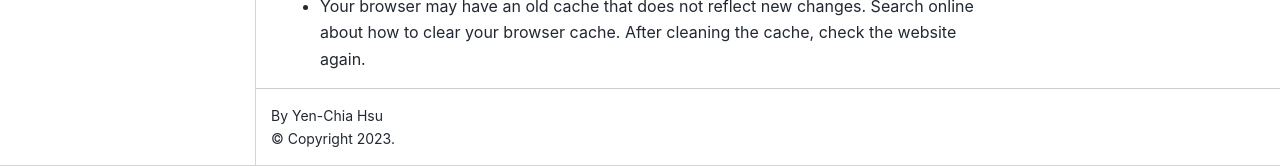
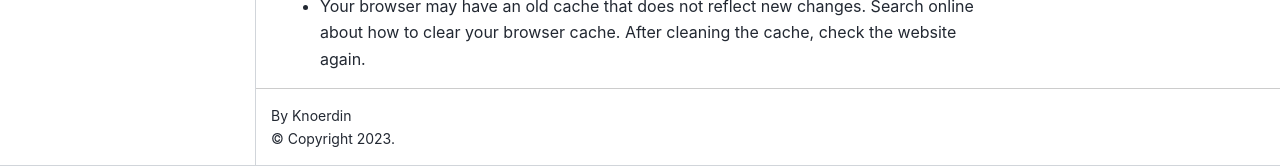
Before and after one commit to Knoerdin/informatie_visualizatie, a Jupyter Book: the page built from docs/home.md, in a window 1280 px wide and 900 px high, scrolled down 11877 px. Shown: the part 734-900 px from the top of the window. Built offline with Jupyter Book 1.0.4 settings and Sphinx 7.4.7 and the Sphinx Book theme 1.1.4, drawn with Linux system fonts in a browser that asks for light colours; pages that are not in the unit, such as notebooks, are missing from menus; comment, search, counter and statistics services are not loaded.

Commit message:
Update _config.yml

```diff
--- a/_config.yml
+++ b/_config.yml
@@ -2,7 +2,7 @@
 # Learn more at https://jupyterbook.org/customize/config.html
 
 title: Jupyter Book Template # Change this to your book title.
-author: Yen-Chia Hsu # Change this to your name (or your team/organization name).
+author: Knoerdin # Change this to your name (or your team/organization name).
 
 # Force re-execution of notebooks on each build.
 # See https://jupyterbook.org/content/execute.html
@@ -16,7 +16,7 @@
 
 # Information about where the book exists on the web
 repository:
-  url: https://github.com/yenchiah/jupyter-book-template  # Online location of your book (change this to your GitHub repository link)
+  url: https://github.com/Knoerdin/informatie_visualizatie  # Online location of your book (change this to your GitHub repository link)
   path_to_book: docs  # Optional path to your book, relative to the repository root
   branch: main  # Which branch of the repository should be used when creating links (optional)
 
```
